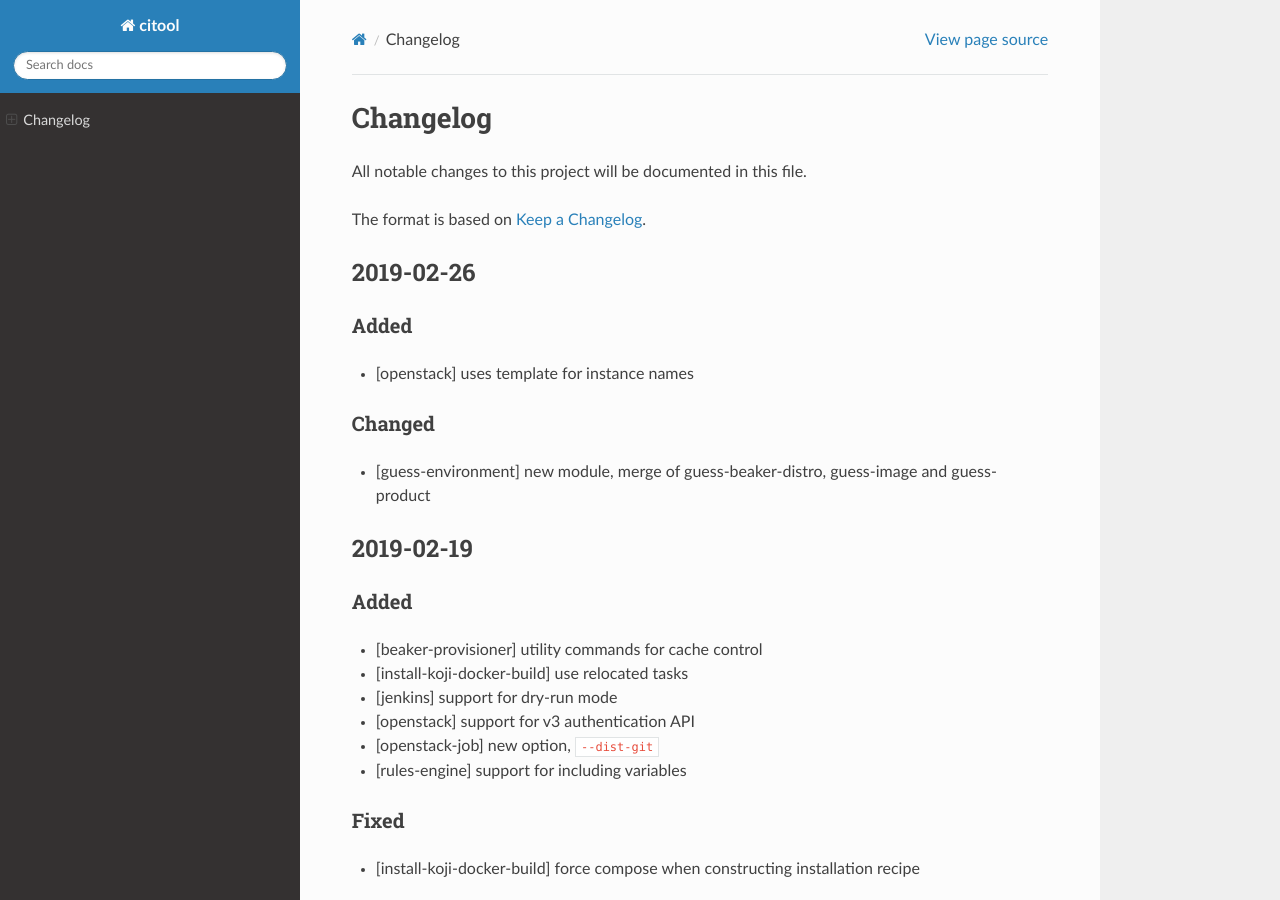
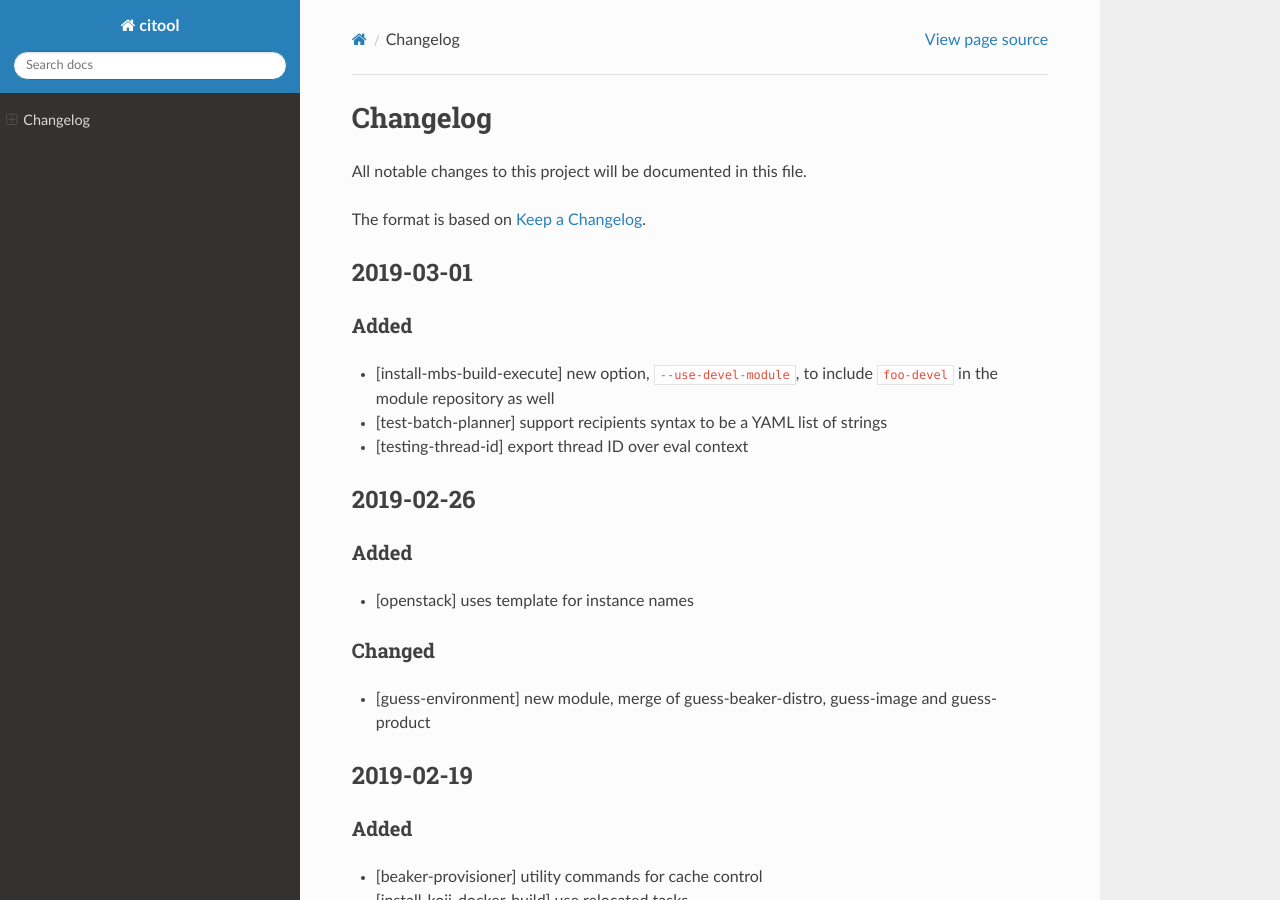
Before and after one commit to guy9050/gluetool, a Sphinx documentation site: the page built from docs/source/CHANGELOG.rst, in a window 1280 px wide and 900 px high. Built offline with Sphinx 7.4.7 and the Read the Docs theme 2.0.0, drawn with Linux system fonts in a browser that asks for light colours.

Commit message:
Changelog update for 2019-03-01 release

```diff
--- a/docs/source/CHANGELOG.rst
+++ b/docs/source/CHANGELOG.rst
@@ -4,6 +4,18 @@ Changelog
 All notable changes to this project will be documented in this file.
 
 The format is based on `Keep a Changelog <https://keepachangelog.com/en/1.0.0/>`_.
+
+
+2019-03-01
+----------
+
+Added
+~~~~~
+
+- [install-mbs-build-execute] new option, ``--use-devel-module``, to include ``foo-devel`` in the module repository as well
+- [test-batch-planner] support recipients syntax to be a YAML list of strings
+- [testing-thread-id] export thread ID over eval context
+
 
 2019-02-26
 ----------
```
